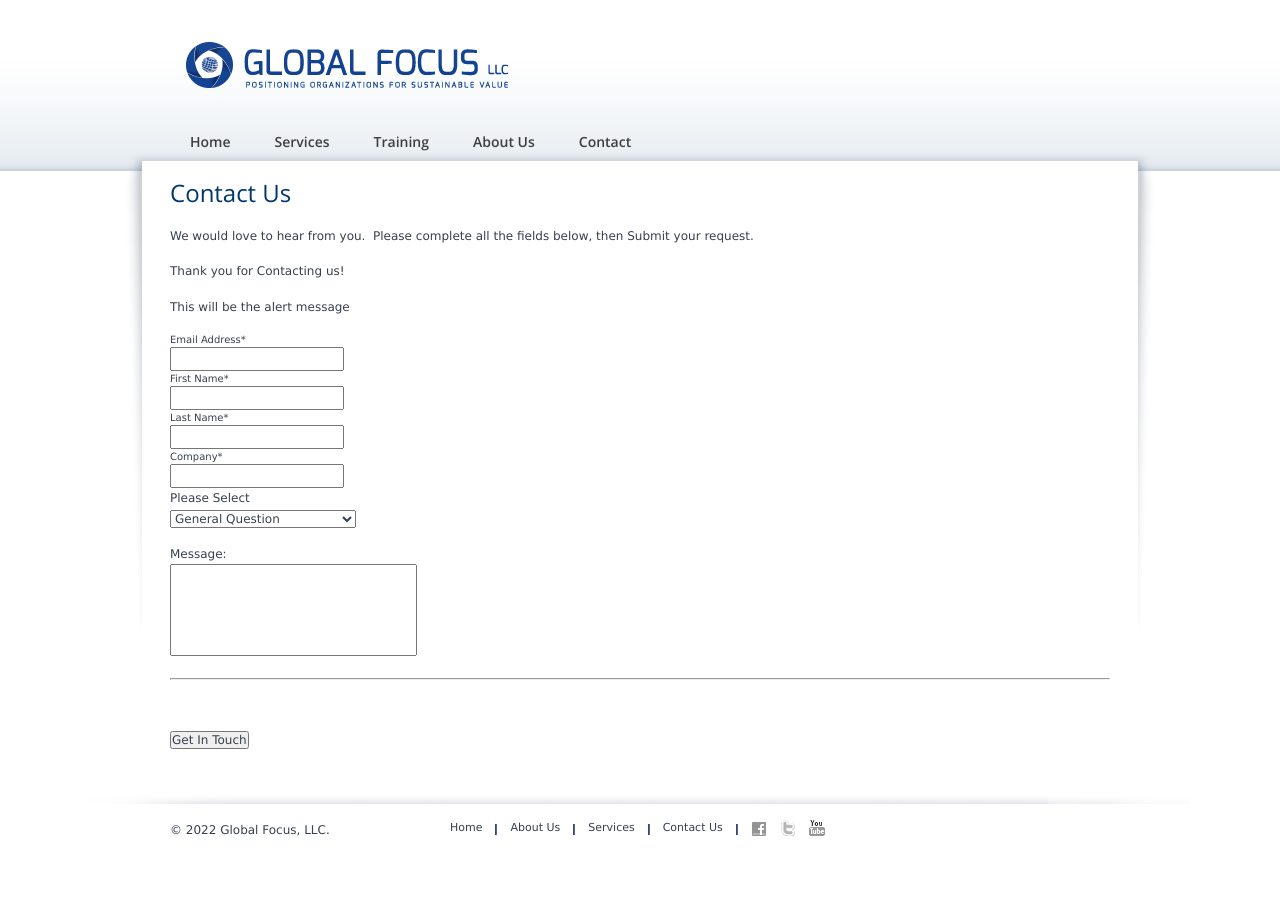
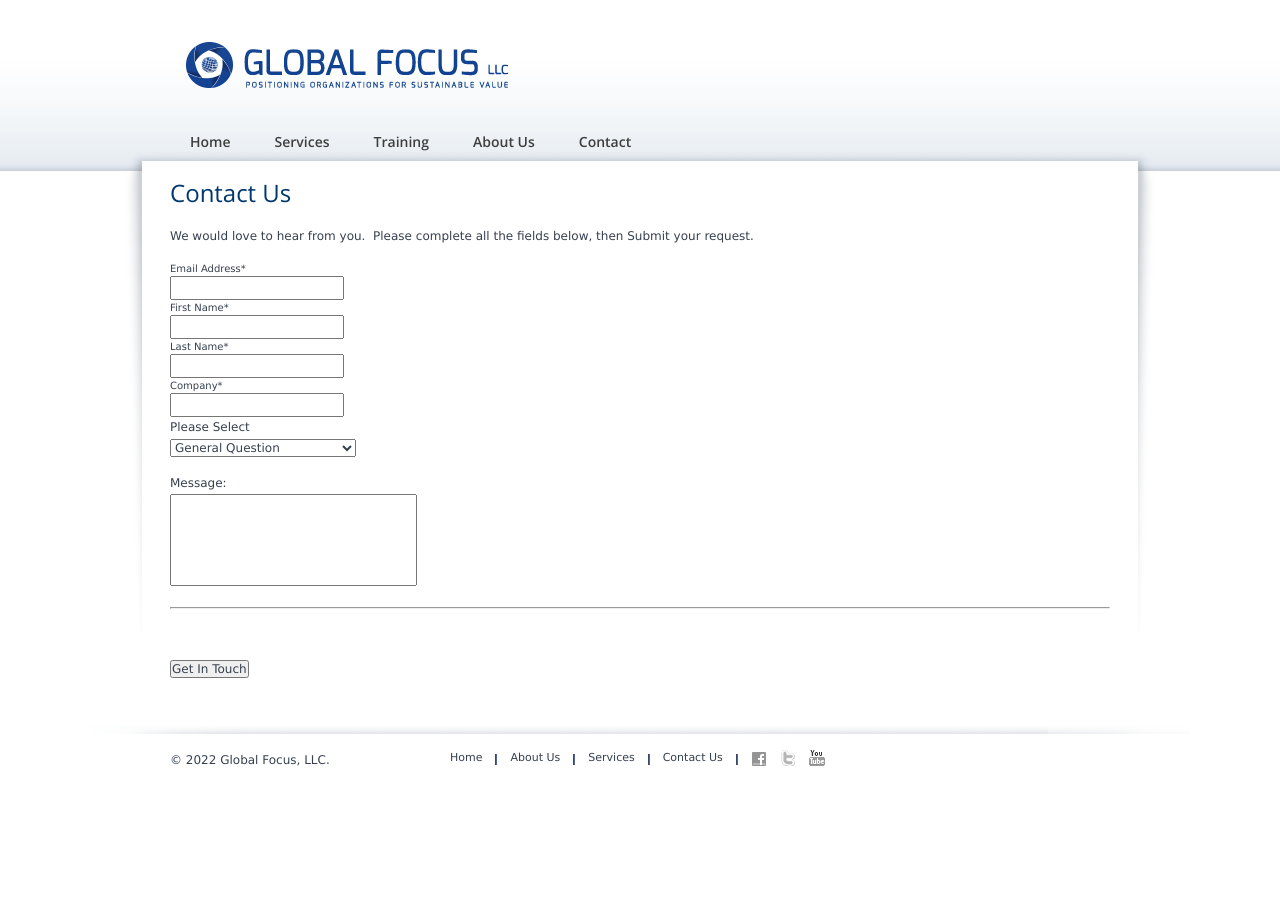
Before and after one commit to aitshuber/globalfocuscc, a Jekyll site: the page built from _pages/contact.html, in a window 1280 px wide. Built offline with Jekyll 4.4.1, drawn with Linux system fonts in a browser that asks for light colours; nearby versions of some CDN libraries.

Commit message:
update form

```diff
--- a/_pages/contact.html
+++ b/_pages/contact.html
@@ -12,15 +12,8 @@ permalink: contact
                         request.</p>
                 </div>
 
-                <!-- START - Form Success Message -->
-                <p class="js-form-success">Thank you for Contacting us!</p>
-                <!-- END - Form Success Message -->
 
                 <form method="post" action="/success" id="global-focus">
-
-                    <!-- START - Form Alert Message -->
-                    <p class="js-form-alert">This will be the alert message</p>
-                    <!-- END - Form Alert Message -->
 
                     <div class="fields-a">
                         <div><label for="f-email">Email Address<em>*</em></label></div>
@@ -70,8 +63,7 @@ permalink: contact
                                 <label for="CAT_Custom_869">Message:</label>
                                 <br>
 
-                                <textarea name="message" cols="30" rows="5" id="message" maxlength="500" required>
-</textarea>
+                              <textarea name="message" cols="30" rows="5" id="message" maxlength="500" required></textarea>
                             </p>
                             <div>
                                 <hr/>
@@ -84,7 +76,7 @@ permalink: contact
                               <input type="hidden" name="inbox_key" value="global-focus" />
                               <input type="hidden" name="_to" value="carlos@accoladesit.com" />
                               <input type="text" name="_gotcha" style="display: none;" />
-                                <input class="submit" type="submit" value="Get In Touch" />
+                              <input class="submit" type="submit" value="Get In Touch" />
                             </p>
                         </div>
                     </div>
```
